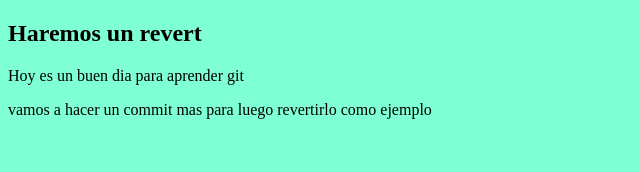
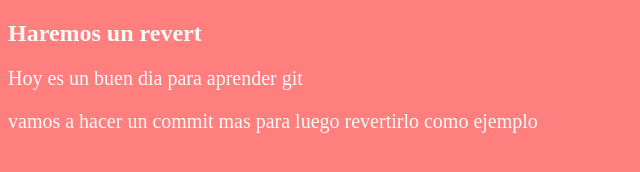
Before and after one commit to FrancoCollins/GitGrupalVSC, a plain HTML site: page index.html in a window 1280 px wide. Shown: the whole page, without its empty margins (0-640 px from the left). Drawn offline with Linux system fonts and the light colour scheme.

Commit message:
Nuevos colores y tamaños

```diff
--- a/style.css
+++ b/style.css
@@ -1,11 +1,11 @@
 body{
-    background-color: aquamarine;
-    color: black;
+    background-color: rgb(255, 127, 127);
+    color: rgb(250, 250, 250);
 
 }
 h1{
-    font-size: 24px;
+    font-size: 64px;
 }
 p{
-    font-size: 16px;
+    font-size: 20px;
 }
```
